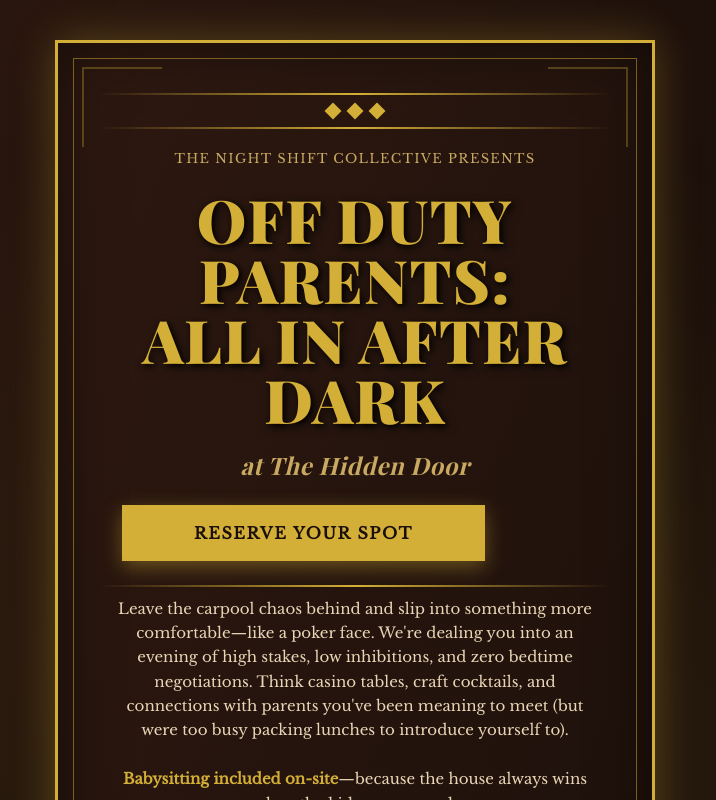
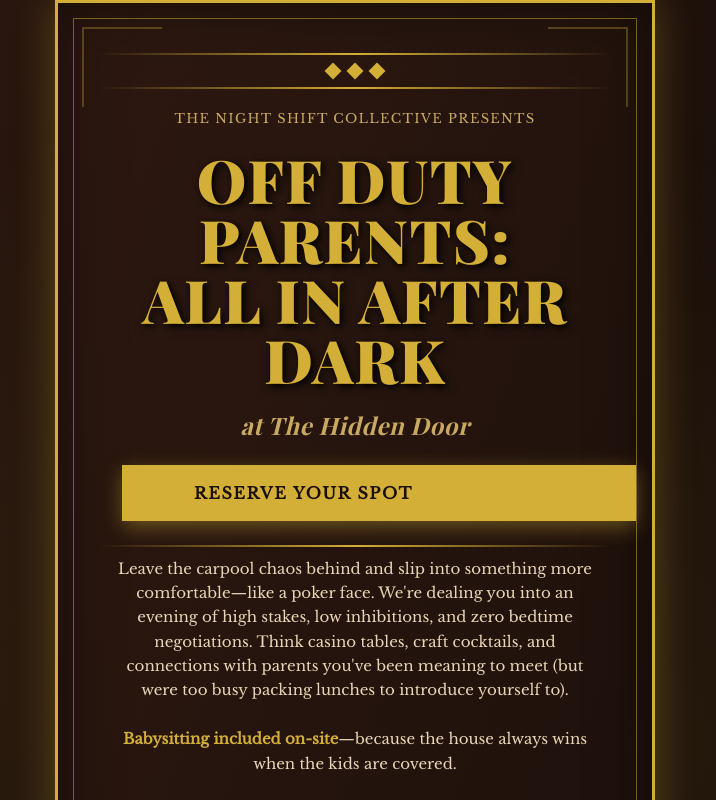
Before and after one commit to yoknee/all-in-after-dark, a React (Vite) app in the folder frontend/: page / in a window 1280 px wide. Shown: the top 800 px of the page, without its empty margins (285-1001 px from the left). Built offline with nearby package versions, Linux system fonts and the light colour scheme; no server answers.

Commit message:
Update CTAButton styles for full width and adjust Home page padding

```diff
--- a/frontend/src/components/ArtDecoElements.tsx
+++ b/frontend/src/components/ArtDecoElements.tsx
@@ -41,8 +41,8 @@ export function CTAButton({ children, onClick, className = '' }: { children: Rea
   return (
     <button
       onClick={onClick}
-      className={`flex flex-col w-fit bg-gold text-dark-brown-2 px-[72px] py-4 text-base tracking-widest uppercase font-bold border-none cursor-pointer my-6 mx-6 transition-all duration-300 shadow-[0_6px_20px_rgba(212,175,55,0.4)] font-baskerville hover:bg-light-gold hover:-translate-y-0.5 hover:shadow-[0_8px_25px_rgba(212,175,55,0.6)] ${className}`}
-      style={{ width: 'fit-content' }}
+      className={`flex flex-col w-full bg-gold text-dark-brown-2 px-[72px] py-4 text-base tracking-widest uppercase font-bold border-none cursor-pointer my-6 mx-6 transition-all duration-300 shadow-[0_6px_20px_rgba(212,175,55,0.4)] font-baskerville hover:bg-light-gold hover:-translate-y-0.5 hover:shadow-[0_8px_25px_rgba(212,175,55,0.6)] ${className}`}
+      style={{ width: '100%' }}
     >
       {children}
     </button>
--- a/frontend/src/pages/Home.tsx
+++ b/frontend/src/pages/Home.tsx
@@ -7,7 +7,7 @@ export function Home() {
   return (
     <div className="min-h-screen bg-dark-bg font-baskerville text-cream">
       {/* Hero Section */}
-      <div className="min-h-screen bg-gradient-to-br from-dark-brown via-dark-brown-2 to-dark-brown-2 flex justify-center items-center p-10 relative overflow-hidden">
+      <div className="min-h-screen bg-gradient-to-br from-dark-brown via-dark-brown-2 to-dark-brown-2 flex justify-center items-center p-0 relative overflow-hidden">
         <div className="absolute inset-0 bg-[radial-gradient(circle_at_50%_50%,rgba(212,175,55,0.1)_0%,transparent_70%)] pointer-events-none"></div>
 
         <div className="max-w-[600px] w-full bg-gradient-to-br from-dark-brown to-dark-brown-2 border-[3px] border-gold shadow-[0_0_40px_rgba(212,175,55,0.3),inset_0_0_60px_rgba(0,0,0,0.5)] relative p-10 z-10">
```
